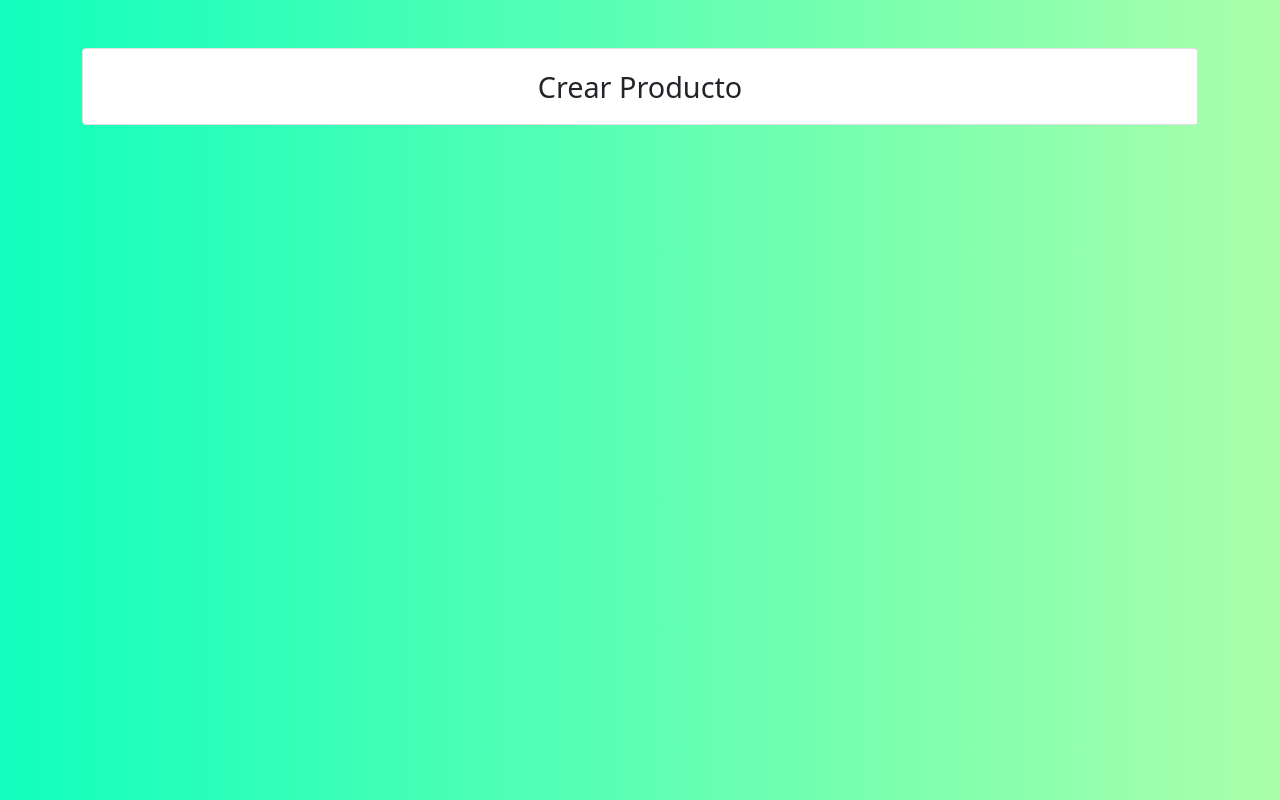
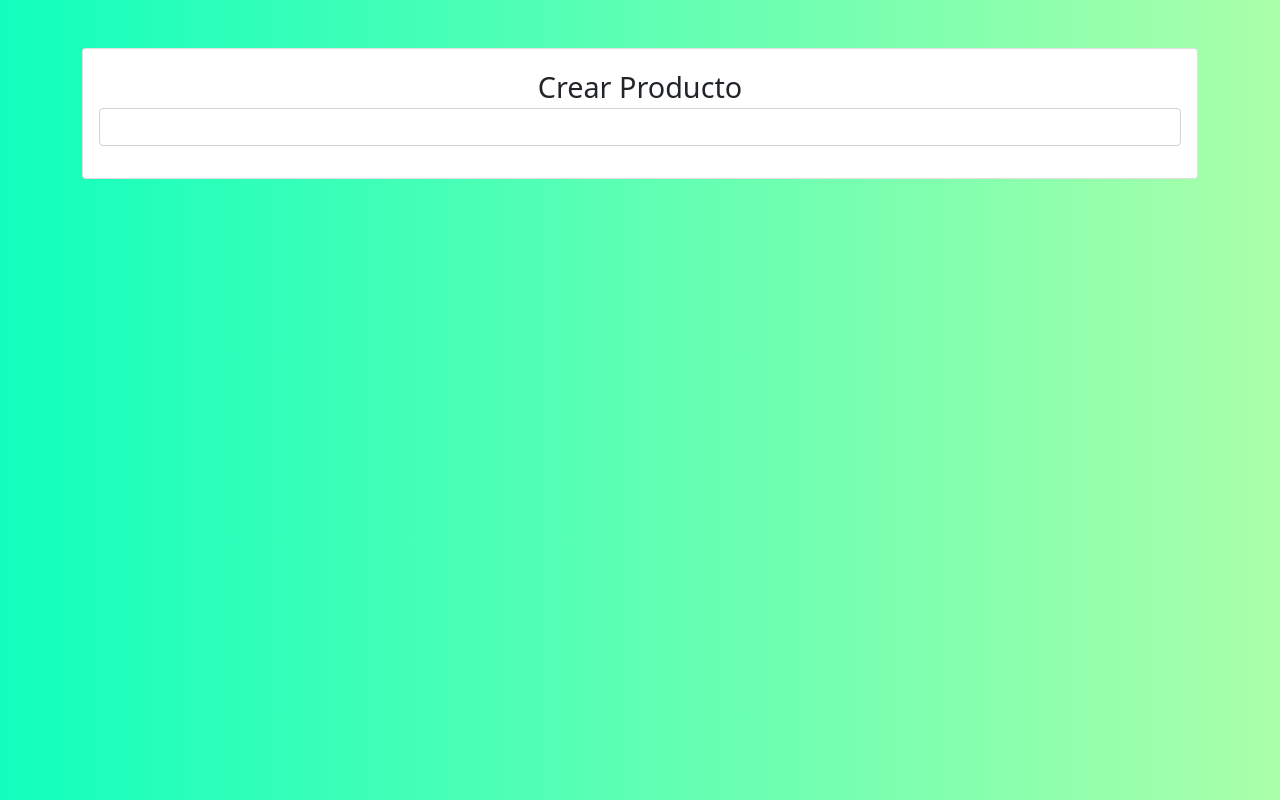
Before and after one commit to Sietenred/AngularCrud, an Angular app in the folder secondApp/: page /crear-producto in a window 1280 px wide. Built offline with nearby package versions, Linux system fonts and the light colour scheme.

Commit message:
añadiendo imput a crear-producto

```diff
--- a/secondApp/src/app/components/crear-producto/crear-producto.component.html
+++ b/secondApp/src/app/components/crear-producto/crear-producto.component.html
@@ -7,7 +7,9 @@
                         Crear Producto
                     </span>
                     <form>
-
+                        <div class="mb-3">
+                            <input type="email" class="form-control" id="exampleInputEmail1" aria-describedby="emailHelp">
+                          </div>
                     </form>
                 </div>
             </div>
```
